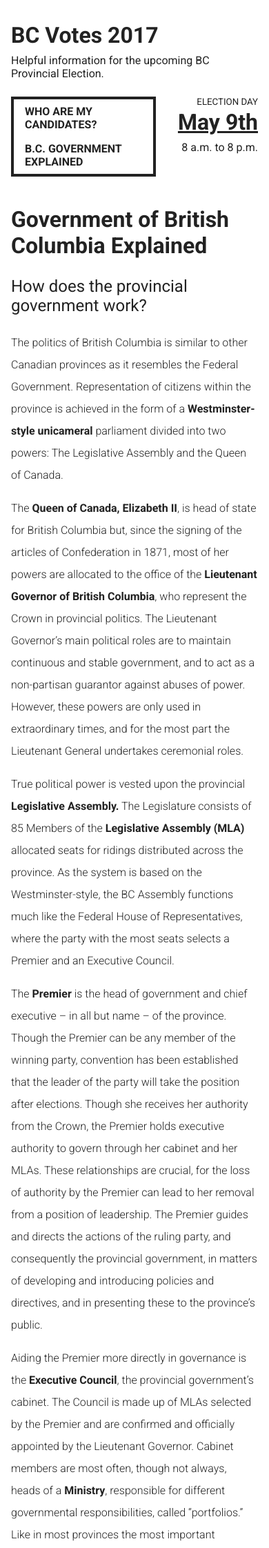
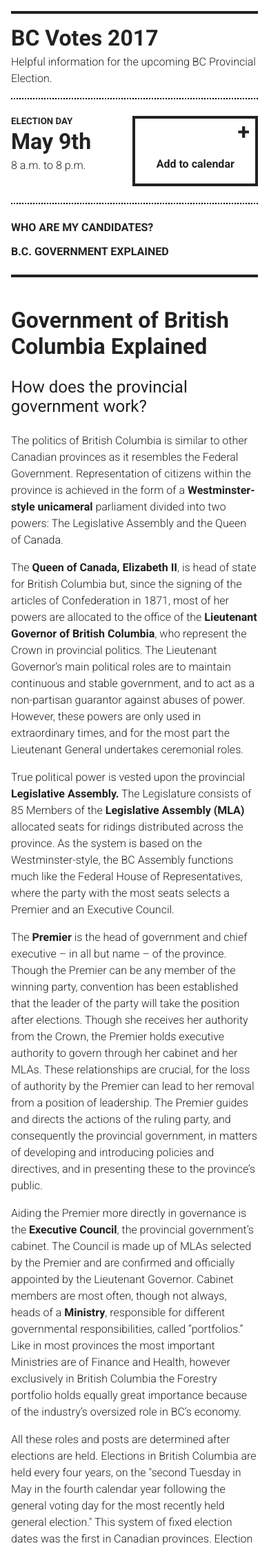
Before and after one commit to masterxyth/bcvotes, a Flask app: page /bc-politics-explained-easy/ in a window 390 px wide. Shown: the top 2244 px of the page at 69% size. Run offline with Flask 2, Linux system fonts and the light colour scheme.

Commit message:
change header styling, add placeholder calendar, change typography, temporary fix for mobile view

```diff
--- a/static/style.css
+++ b/static/style.css
@@ -10,6 +10,7 @@ body {
   font-family: "Roboto", "Lucida Grande", sans-serif;
   margin: 1em;
   color: #222;
+  font-weight: lighter;
 }
 
 h1 {
@@ -23,17 +24,9 @@ a {
 }
 
 h5 {
-    /* Votedate */
-    margin: 0 0 .25em 0;
-    font-weight: normal;
+  /* Election Day */
+  margin: 0em 0 .25em 0;
   text-transform: uppercase;
-}
-
-h6 {
-    /* Wordmark and Votedate */
-    margin: .5em 0 0 0;
-    font-size: 1em;
-    font-weight: normal;
 }
 
 h2 {
@@ -52,26 +45,14 @@ h4 {
 
 p {
   font-weight: lighter;
-    line-height: 2em;
+  line-height: 1.5em;
 }
 
-.votedate {
-    text-align: right;
+.subhead {
+  margin: .25em 0 0 0;
 }
 
-.votedate h1 {
-  text-decoration: underline;
-  /*border-bottom: 4px solid black;*/
-}
-
-/*
-.left-header {
-  text-align: center;
-}*/
-
-
 /* Nav bar */
-
 nav a {
   font-weight: bold;
   text-transform: uppercase;
@@ -87,10 +68,8 @@ nav ul {
 nav li {
   display: inline;
   float: left;
-    padding-right: 1em;
-    padding-left: 1em;
-    padding-top: .5em;
-    padding-bottom: .5em;
+  padding: .5em;
+  margin-left: -.5em;
 }
 
 nav li:hover {
@@ -113,33 +92,67 @@ header {
   grid-area: header;
   display: grid;
   grid-gap: 1.5em;
-    grid-template-areas: "left-header left-header" "nav right-header";
+  grid-template-areas: "left-header" "right-header" "nav" ;
   padding-top: 1em;
+  padding-bottom: 1em;
+  border-bottom: 4px solid #222;
+  border-top: 4px solid #222;
 }
 
 .left-header {
   grid-area: left-header;
+  border-bottom: 2px dotted black;
+  padding-bottom: 1em;
 }
 
 .right-header {
   grid-area: right-header;
+  display: grid;
+  grid-template-areas: "votedate calendar";
+  /*border-bottom: 2px dotted black;
+  padding-bottom: 1.5em;*/
+}
+
+.votedate {
+  grid-area: votedate;
+}
+
+.calendar {
+  grid-area: calendar;
+  text-align: right;
+  border: 4px solid #222;
+}
+
+.calendar #plus {
+  font-size: 2em;
+  font-weight: bold;
+  padding: .25em;
+}
+
+.calendar p {
+  text-align: center;
+  font-weight: bold;
+}
+
+.calendar:hover {
+  background-color: #ffff99;
 }
 
 nav {
   grid-area: nav;
-    /*margin-top: 1.5em;*/
-    border: 4px solid #222;
+  border-top: 2px dotted black;
+  padding-top: 1em;
 }
 
 .table {
   grid-area: table;
   margin-top: 1em;
+  overflow-y: auto;
 }
 
 .search {
   grid-area: search;
-    margin-top: 1em;
-    border-bottom: 4px solid #222;
+  border-bottom: 2px dotted #222;
 }
 
 article {
--- a/templates/layout.html
+++ b/templates/layout.html
@@ -30,13 +30,17 @@
   <header>
     <div class="left-header">
       <h1><a href="{{ url_for('show_tables') }}">BC Votes 2017</a></h1>
-      <h6>Helpful information for the upcoming BC Provincial Election.</h6>
+      <p class="subhead">Helpful information for the upcoming BC Provincial Election.</p>
     </div>
     <div class="right-header">
       <div class="votedate">
         <h5>Election Day</h5>
         <h1>May 9th</h1>
-        <h6>8 a.m. to 8 p.m.</h6>
+        <p class="subhead">8 a.m. to 8 p.m.</p>
+      </div>
+      <div class="calendar">
+        <span id="plus">+</span>
+        <p>Add to calendar</p>
       </div>
     </div>
     <nav>
```
Also changed, not shown: other parts of static/style.css (+32 -14 lines). Lines whose indentation alone changed are shown as unchanged.
